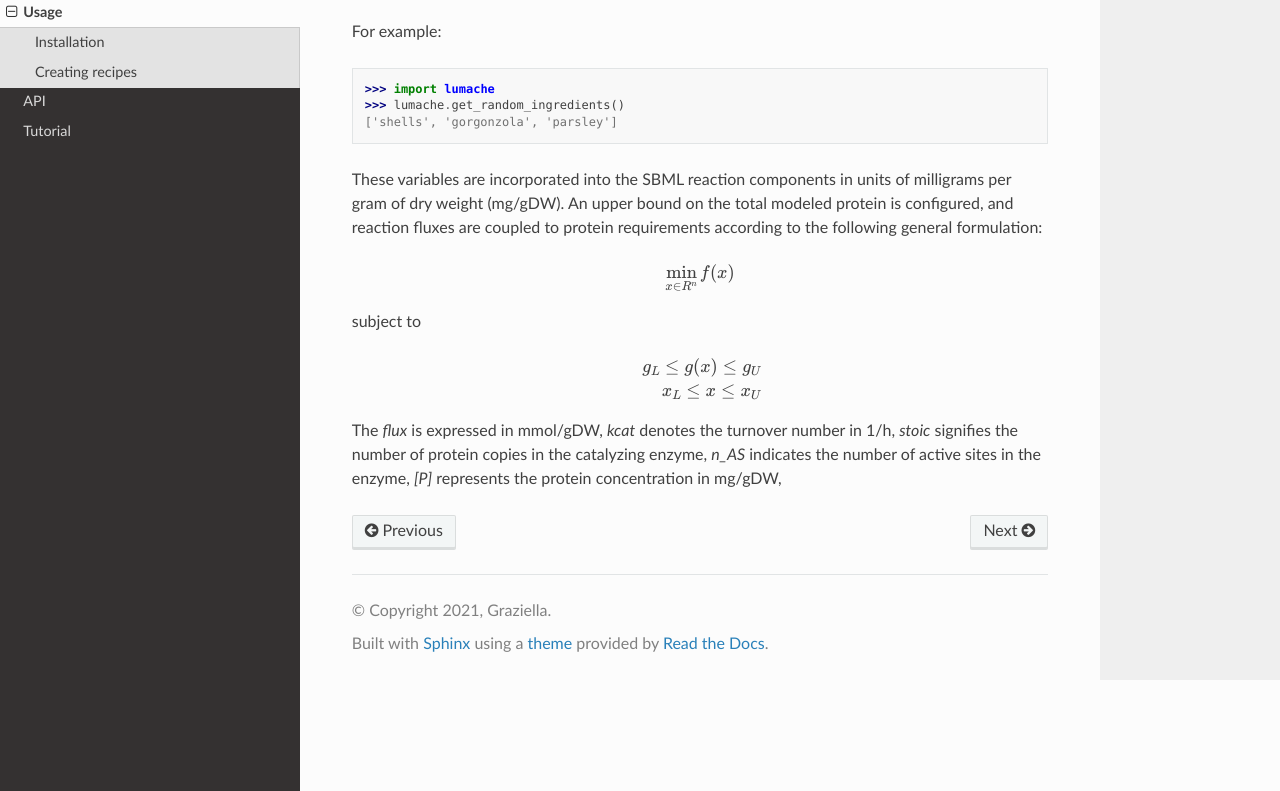
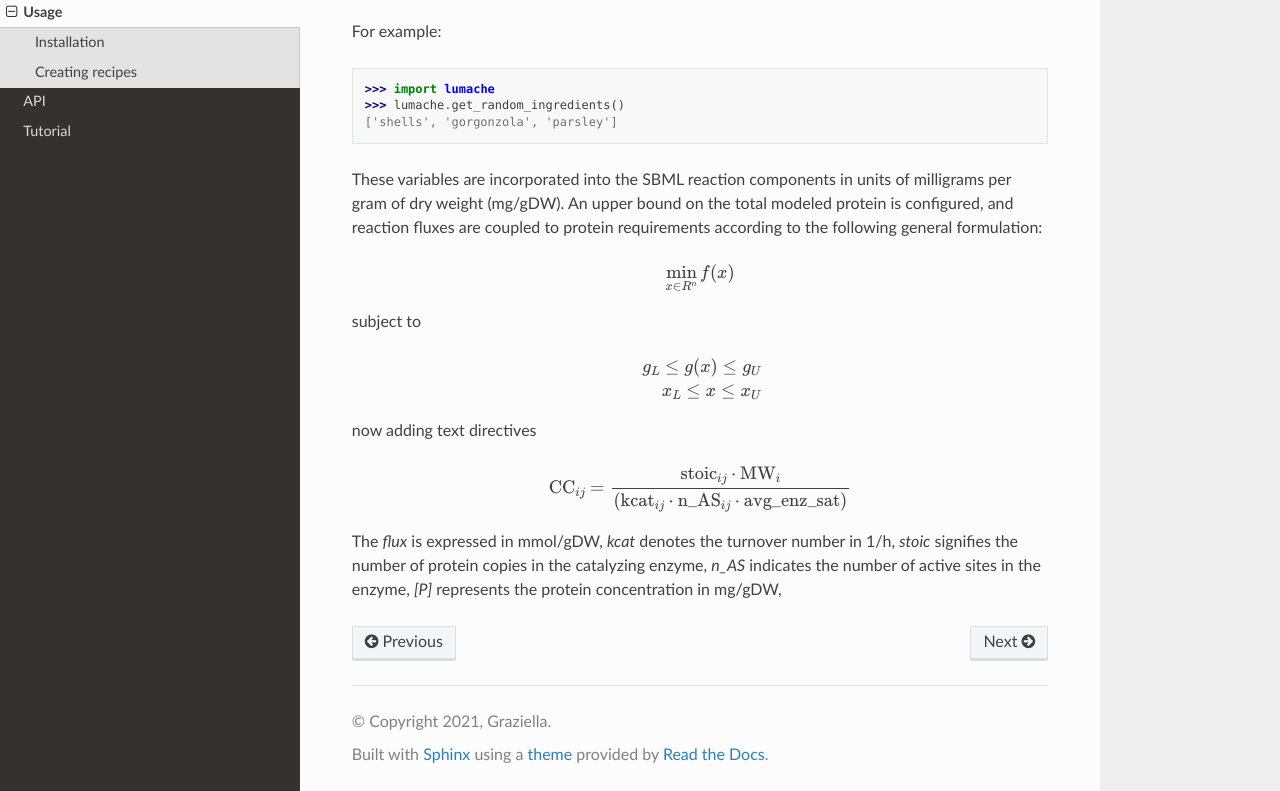
Before and after one commit to SchubertP/rtd-tutorial, a Sphinx documentation site: the page built from docs/source/usage.rst, in a window 1280 px wide and 900 px high, scrolled down 653 px, cut to the strip 109-900 px from the top of the window. Built offline with Sphinx 7.4.7 and the Read the Docs theme 3.1.0, drawn with Linux system fonts in a browser that asks for light colours.

Commit message:
check cyipiotpx

```diff
--- a/docs/source/usage.rst
+++ b/docs/source/usage.rst
@@ -47,5 +47,13 @@ subject to
 
        x_L \leq  x  \leq x_U
 
+now adding text directives
+
+.. math::
+
+   \text{CC}_{ij} = \frac{\text{stoic}_{ij} \cdot \text{MW}_i } {(\text{kcat}_{ij} \cdot \text{n_AS}_{ij} \cdot \text{avg_enz_sat})}
+
+
+
 
 The *flux* is expressed in mmol/gDW, *kcat* denotes the turnover number in 1/h, *stoic* signifies the number of protein copies in the catalyzing enzyme, *n_AS* indicates the number of active sites in the enzyme, *\[P]* represents the protein concentration in mg/gDW,
```
